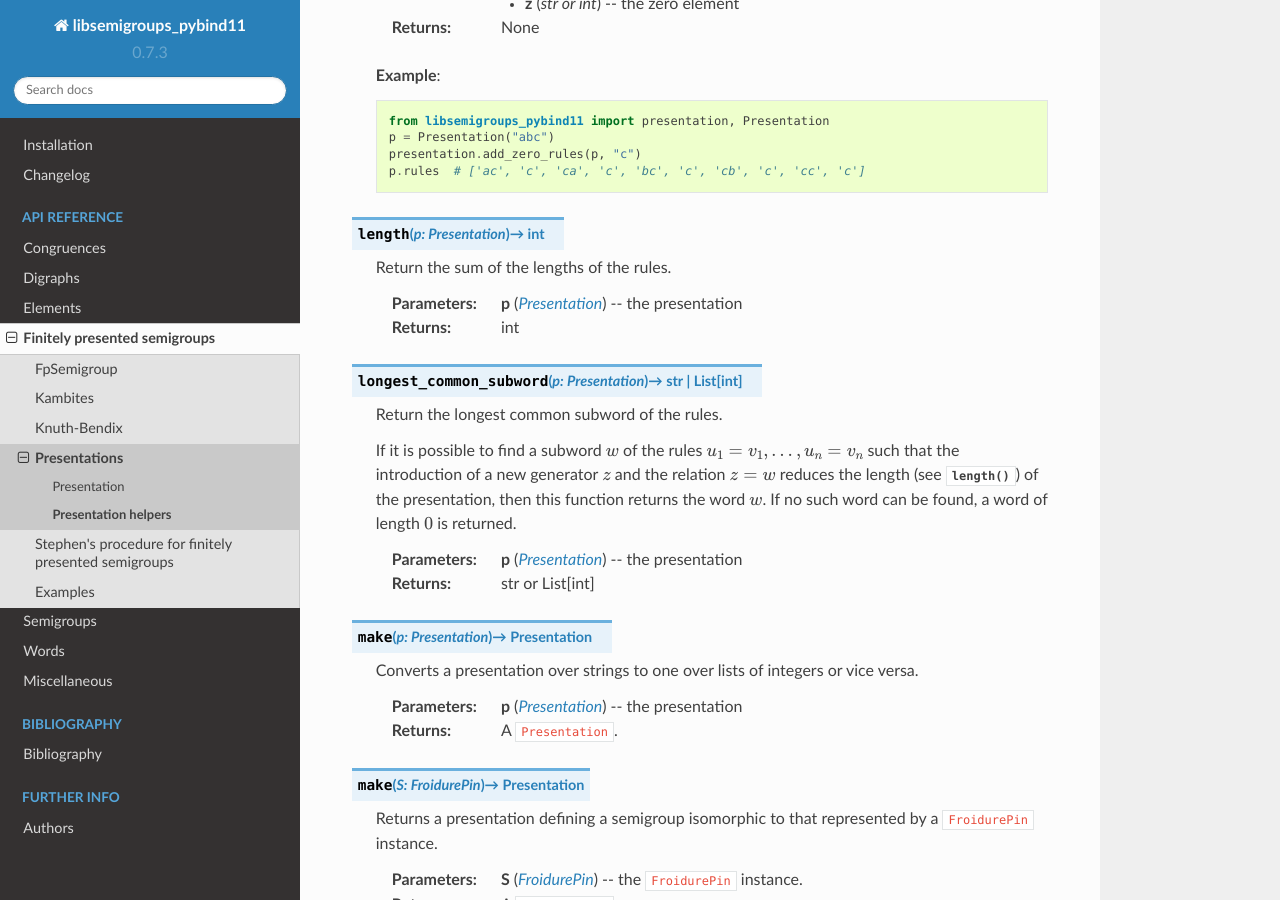
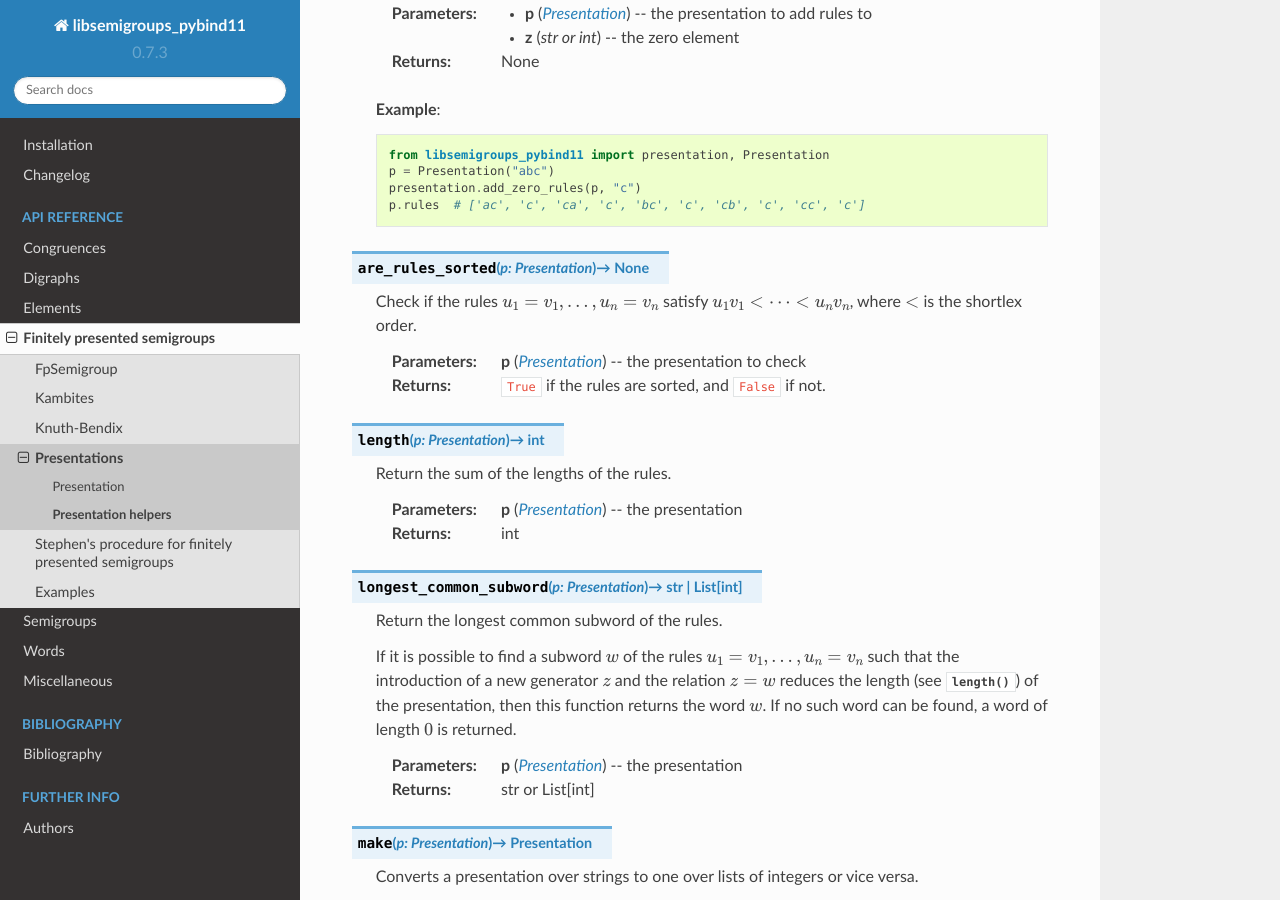
Before and after one commit to libsemigroups/libsemigroups_pybind11, a Sphinx documentation site: the page built from docs/source/presentations/present-helpers.rst, in a window 1280 px wide and 900 px high, scrolled down 3285 px. Built offline with Sphinx 7.4.7 and the Read the Docs theme 2.0.0, drawn with Linux system fonts in a browser that asks for light colours; pages that are not in the unit, such as notebooks, are missing from menus; some of the changed text lies outside the part shown.

Commit message:
present: add support for are_rules_sorted

```diff
--- a/docs/source/presentations/present-helpers.rst
+++ b/docs/source/presentations/present-helpers.rst
@@ -37,6 +37,10 @@ Contents
 
    * - :py:func:`add_zero_rules`
      - Add rules for a zero element.
+
+   * - :py:func:`are_rules_sorted`
+     - Check if the rules :math:`u_1 = v_1, \ldots, u_n = v_n` satisfy :math:`u_1
+       v_1 < \cdots < u_n v_n`, where :math:`<` is the shortlex order.
 
    * - :py:func:`length`
      - Return the sum of the lengths of the rules.
@@ -235,6 +239,17 @@ Full API
       p = Presentation("abc")
       presentation.add_zero_rules(p, "c")
       p.rules  # ['ac', 'c', 'ca', 'c', 'bc', 'c', 'cb', 'c', 'cc', 'c']
+
+
+.. py:function:: are_rules_sorted(p: Presentation) -> None
+
+   Check if the rules :math:`u_1 = v_1, \ldots, u_n = v_n` satisfy :math:`u_1
+   v_1 < \cdots < u_n v_n`, where :math:`<` is the shortlex order.
+
+   :param p: the presentation to check
+   :type p: Presentation
+
+   :returns: ``True`` if the rules are sorted, and ``False`` if not.
 
 
 .. py:function:: length(p: Presentation) -> int
```
Also changed, not shown: 3 other files.
